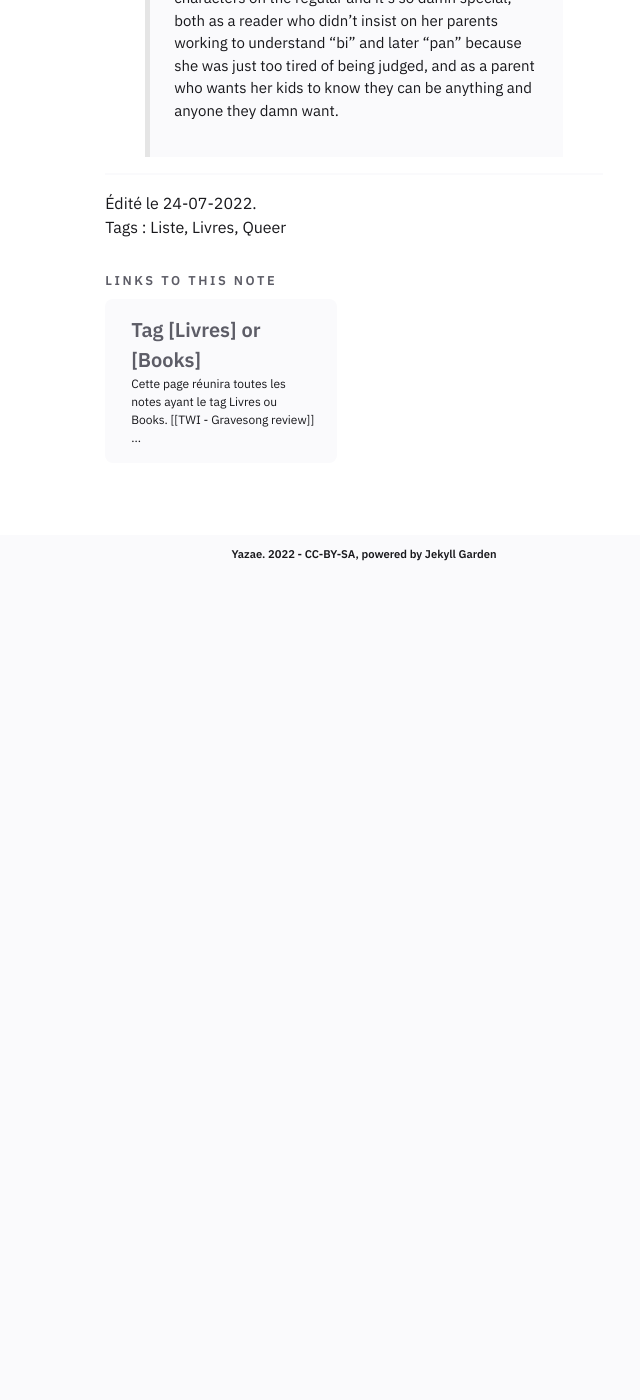
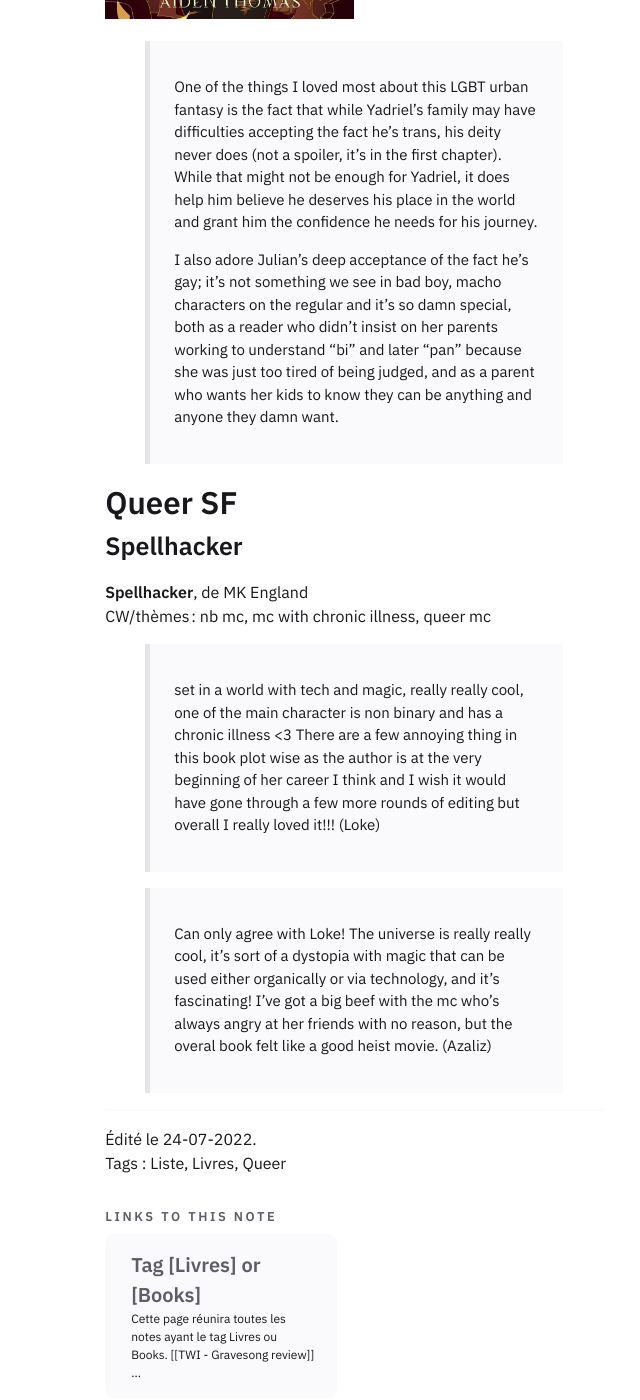
Before and after one commit to yazae/yazae.github.io, a Jekyll site: the page built from _notes/Public/PAL.md, in a window 1280 px wide and 1400 px high, scrolled down 3575 px. Shown: the whole window, without its empty margins (286-926 px from the left). Built offline with Jekyll 4.4.1, drawn with Linux system fonts in a browser that asks for light colours; before the commit the page ends 4205 px from its top, so only the background shows below that; some of the changed text lies outside the part shown.

Commit message:
ajout PAL

```diff
--- a/_notes/Public/PAL.md
+++ b/_notes/Public/PAL.md
@@ -15,13 +15,19 @@
   * [Legendborn](#legendborn)
   * [White Trash Warlock](#white-trash-warlock)
   * [Cemetery Boys](#cemetery-boys)
+* [Queer SF](#queer-sf)
+  * [Spellhacker](#spellhacker)
 <!-- /TOC -->
 
 ## Queer Fantasy
 Pourquoi lire de la fantasy quand on peut lire de la fantasy queer ? :3
 
 ### Les Faucons de Raverra
-**Les Faucons de Raverra**,
+**Les Faucons de Raverra**, Melissa Caruso
+CW/thèmes : lesbian, gay, bi mc and sc, absolutely no homophobia, gay parents. One genderqueer sc in book 3.
+
+  >  What can I say, I love a story with two women as protagonists, one who is a fiery badass, the other very smart and bred for politics, who admits she doesn’t like that world and explains her ethical struggles. Plus danger, adventure, beautiful romance. (Azaliz)
+
 
 ### Legendborn
 **Legendborn**, de Tracy Deonn. Langue : anglais.
@@ -51,6 +57,15 @@ CW/thèmes : Urban Fantasy.
 >
 > I also adore Julian’s deep acceptance of the fact he’s gay; it’s not something we see in bad boy, macho characters on the regular and it’s so damn special, both as a reader who didn’t insist on her parents working to understand “bi” and later “pan” because she was just too tired of being judged, and as a parent who wants her kids to know they can be anything and anyone they damn want.
 
+## Queer SF
+
+### Spellhacker
+**Spellhacker**, de MK England
+CW/thèmes : nb mc, mc with chronic illness, queer mc
+  >  set in a world with tech and magic, really really cool, one of the main character is non binary and has a chronic illness <3 There are a few annoying thing in this book plot wise as the author is at the very beginning of her career I think and I wish it would have gone through a few more rounds of editing but overall I really loved it!!! (Loke)
+
+  > Can only agree with Loke! The universe is really really cool, it’s sort of a dystopia with magic that can be used either organically or via technology, and it’s fascinating! I’ve got a big beef with the mc who’s always angry at her friends with no reason, but the overal book felt like a good heist movie. (Azaliz)
+
 
 -----
 Édité le 24-07-2022.
```
